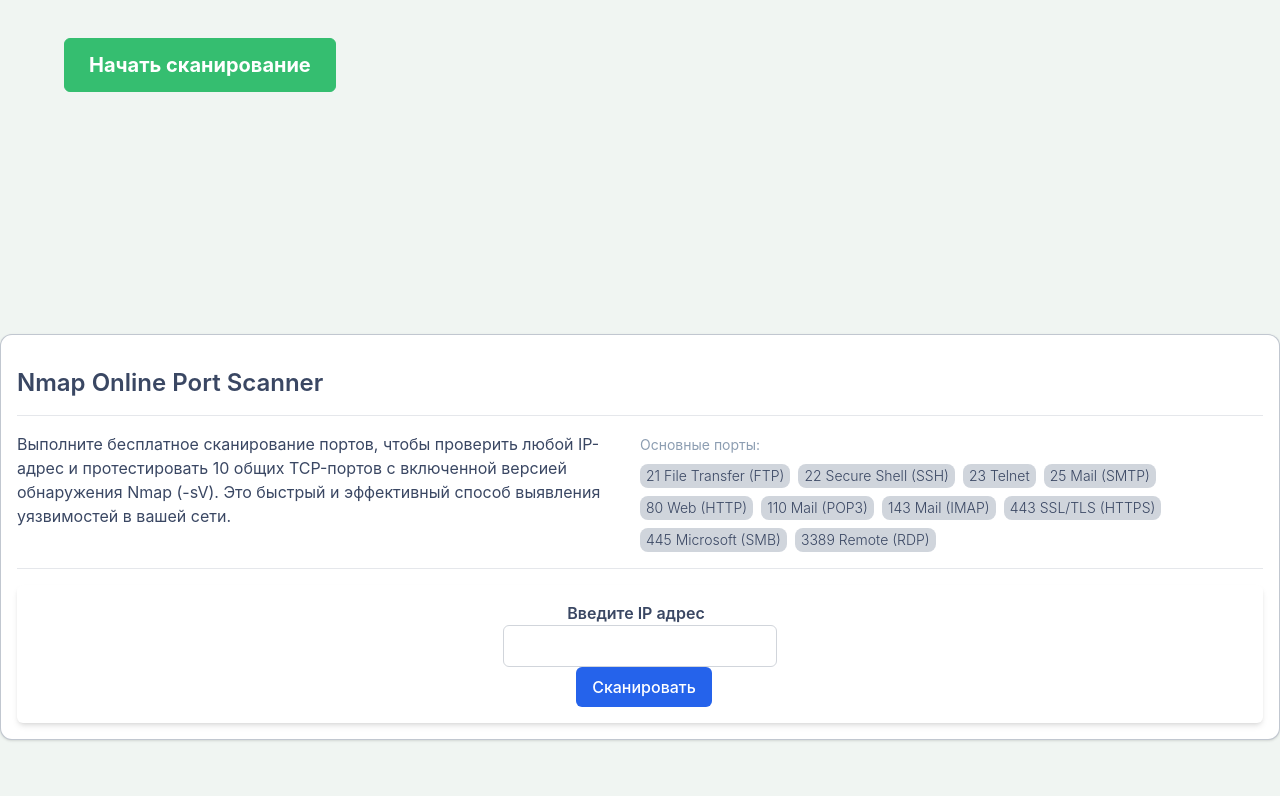
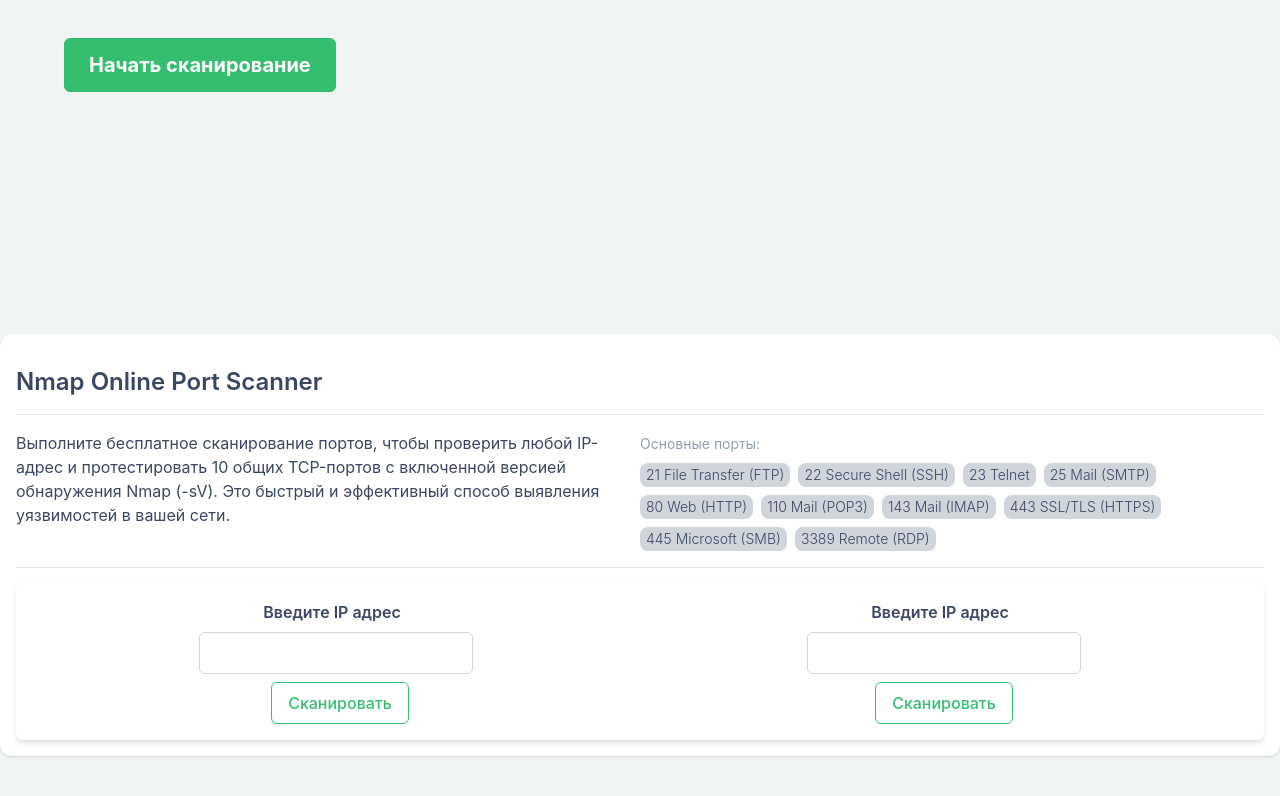
Before and after one commit to rusandorx/hackathon, a React (Vite) app: page / in a window 1280 px wide. Shown: the part 530-1326 px from the top of the page. Built offline with nearby package versions, Linux system fonts and the light colour scheme.

Commit message:
minor ui changes

```diff
--- a/src/components/Input/index.tsx
+++ b/src/components/Input/index.tsx
@@ -26,7 +26,7 @@
 				id='ip-address'
 				value={data}
 				onChange={handleChange}
-				className='border border-gray-300 focus:outline-none focus:ring-2 focus:ring-blue-600 focus:border-transparent rounded-md px-3 py-2 flex-1'
+				className='border border-gray-300 focus:outline-none focus:ring-2 focus:ring-primary rounded-md px-3 py-2'
 			/>
 		</>
 	)
--- a/src/components/InputForm/index.tsx
+++ b/src/components/InputForm/index.tsx
@@ -3,12 +3,24 @@
 const InputForm = () => {
 	return (
 		<form className='flex bg-white flex-col items-center justify-center rounded-md p-4 shadow-md'>
-			<Input />
-			<button
-				type='submit'
-				className='ml-2 px-4 py-2 bg-blue-600 hover:bg-blue-700 text-white font-medium rounded-md transition duration-150 ease-in-out'>
-				Сканировать
-			</button>
+			<div className='flex items-center justify-between w-full'>
+				<div className='flex flex-col items-center flex-grow gap-2'>
+					<Input />
+					<button
+						type='submit'
+						className='ml-2 px-4 py-2 text-primary hover:text-white border border-primary hover:bg-primary font-medium rounded-md transition duration-150 ease-in-out'>
+						Сканировать
+					</button>
+				</div>
+				<div className='flex flex-col items-center flex-grow gap-2'>
+					<Input />
+					<button
+						type='submit'
+						className='px-4 py-2 text-primary hover:text-white border border-primary hover:bg-primary font-medium rounded-md transition duration-150 ease-in-out'>
+						Сканировать
+					</button>
+				</div>
+			</div>
 		</form>
 	)
 }
--- a/src/components/main/index.tsx
+++ b/src/components/main/index.tsx
@@ -28,7 +28,7 @@
 const Main: FC = () => {
 	return (
 		<main className='min-h-screen flex flex-col items-center justify-start pt-16'>
-			<div className='text-secondary container w-full bg-white flex flex-col rounded-xl border border-slate-500/40 shadow p-4'>
+			<div className='text-secondary container w-full bg-white flex flex-col rounded-xl shadow p-4'>
 				<h2 className='text-2xl font-semibold my-4'>
 					Nmap Online Port Scanner
 				</h2>
--- a/src/index.scss
+++ b/src/index.scss
@@ -1,6 +1,10 @@
 @tailwind base;
 @tailwind components;
 @tailwind utilities;
+
+* {
+	@apply box-border outline-primary;
+}
 
 :root {
 	font-family: Inter, system-ui, Avenir, Helvetica, Arial,
@@ -18,7 +22,7 @@
 	-webkit-font-smoothing: antialiased;
 	-moz-osx-font-smoothing: grayscale;
 
-	// colors
+	/* colors */
 	--primary: #35be70;
 	--secondary: #3a4763;
 	--span: #8d9eb2;
```
